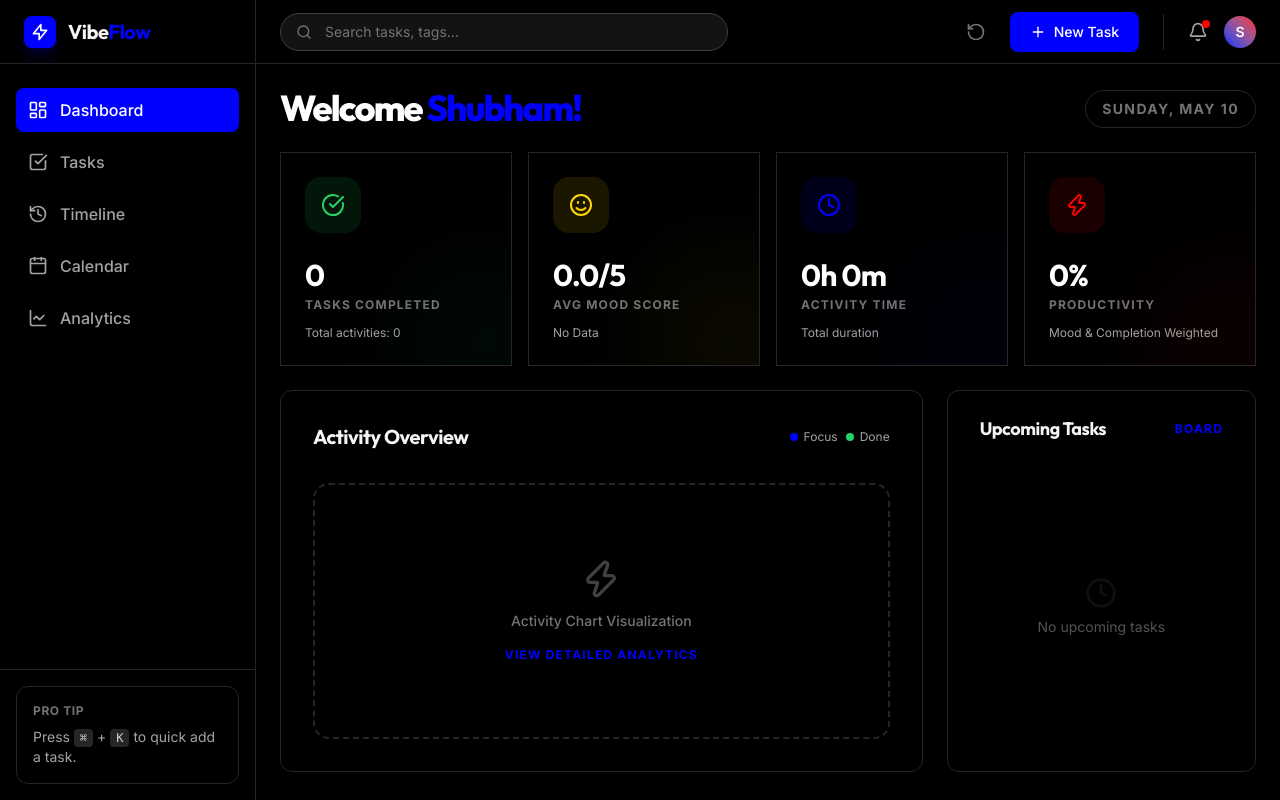
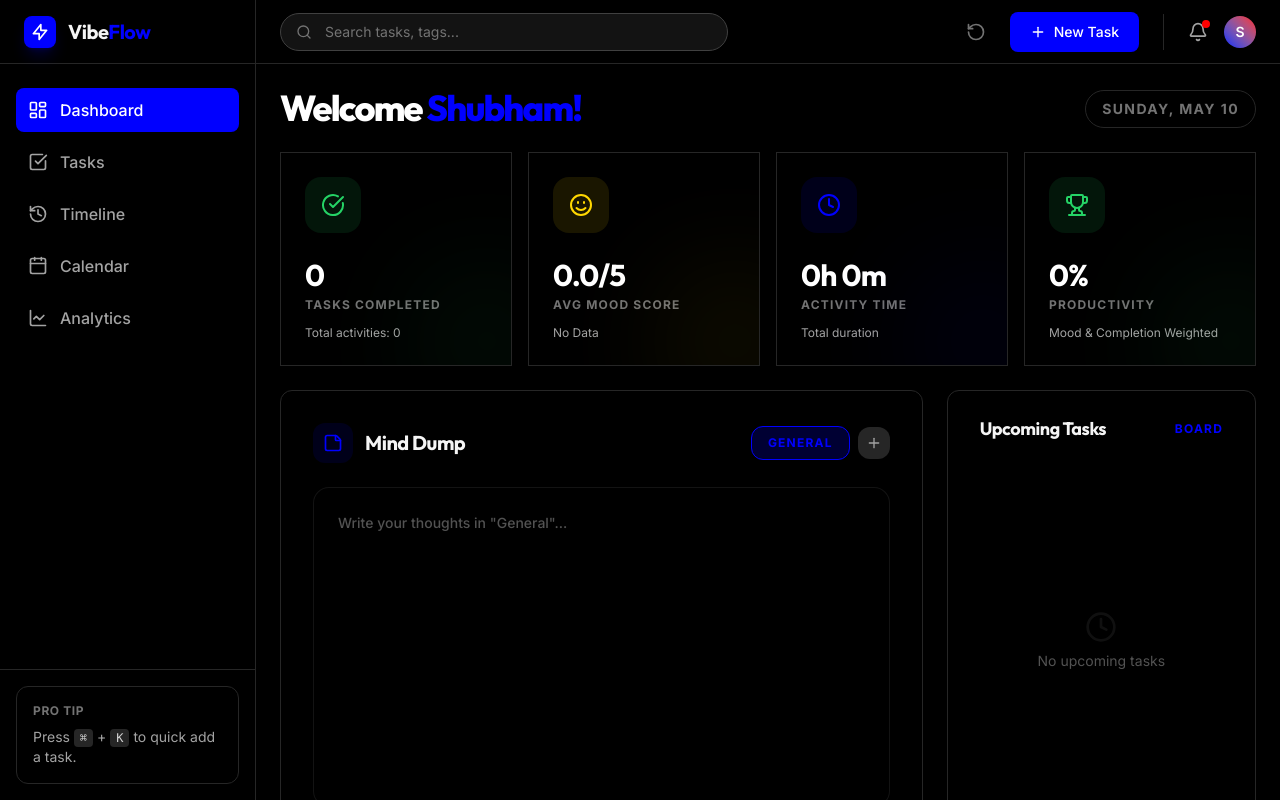
Before and after one commit to Shubhamsccs/VibeFlow, a React (Vite) app: page /dashboard in a window 1280 px wide. Built offline with nearby package versions, Linux system fonts and the light colour scheme.

Commit message:
Notepad feature added in dashboard

```diff
--- a/src/layouts/MainLayout.jsx
+++ b/src/layouts/MainLayout.jsx
@@ -26,10 +26,9 @@ export default function MainLayout() {
       const shortcuts = {
         '1': '/dashboard',
         '2': '/tasks',
-        '3': '/tracker',
-        '4': '/timeline',
-        '5': '/calendar',
-        '6': '/analytics',
+        '3': '/timeline',
+        '4': '/calendar',
+        '5': '/analytics',
       };
 
       if (shortcuts[e.key]) {
--- a/src/pages/Dashboard.jsx
+++ b/src/pages/Dashboard.jsx
@@ -1,11 +1,13 @@
 import { useNavigate } from "react-router-dom";
-import { CheckCircle, Flame, Clock, Zap, Smile } from "lucide-react";
+import { CheckCircle, Flame, Clock, Trophy, Smile, Zap, StickyNote, Plus, Trash2 } from "lucide-react";
 import { useTaskStore } from "../store/useTaskStore";
 import { useMemo } from "react";
 
 export default function Dashboard() {
   const navigate = useNavigate();
   const tasks = useTaskStore((state) => state.tasks);
+  const { notes, activeNoteId, setActiveNoteId, addNote, updateNote, deleteNote } = useTaskStore();
+  const activeNote = notes.find(n => n.id === activeNoteId) || notes[0];
 
   const stats = useMemo(() => {
     const parseDuration = (duration) => {
@@ -61,7 +63,7 @@ export default function Dashboard() {
   }, [tasks]);
 
   return (
-    <div className="space-y-6">
+    <div className="space-y-6 pb-10">
       <div className="flex flex-col sm:flex-row sm:items-end justify-between gap-4">
         <div>
           <h1 className="text-4xl font-black text-white tracking-tighter">
@@ -103,39 +105,79 @@ export default function Dashboard() {
           onClick={() => navigate("/timeline")}
         />
         <StatCard
-          icon={Zap}
+          icon={Trophy}
           label="Productivity"
           value={`${stats.productivity}%`}
           subtext="Mood & Completion Weighted"
-          color="secondary"
+          color="success"
           onClick={() => navigate("/analytics?tab=tasks")}
         />
       </div>
 
       <div className="grid grid-cols-1 lg:grid-cols-3 gap-6">
-        <div className="lg:col-span-2 glass-panel rounded-xl p-8 bg-slate-900/20">
-          <div className="flex justify-between items-center mb-8">
-            <h2 className="text-xl font-bold">Activity Overview</h2>
-            <div className="flex gap-2">
-              <span className="flex items-center gap-1.5 text-xs text-slate-400">
-                <div className="w-2 h-2 rounded-full bg-brand-primary" /> Focus
-              </span>
-              <span className="flex items-center gap-1.5 text-xs text-slate-400">
-                <div className="w-2 h-2 rounded-full bg-brand-success" /> Done
-              </span>
+        <div className="lg:col-span-2 glass-panel rounded-xl p-8 bg-slate-900/20 flex flex-col min-h-[450px]">
+          <div className="flex flex-col sm:flex-row sm:items-center justify-between mb-6 gap-4">
+            <div className="flex items-center gap-3">
+              <div className="p-2.5 rounded-xl bg-brand-primary/10 text-brand-primary">
+                <StickyNote className="w-5 h-5" />
+              </div>
+              <h2 className="text-xl font-bold tracking-tight">Mind Dump</h2>
+            </div>
+
+            <div className="flex items-center gap-2 overflow-x-auto no-scrollbar pb-1 sm:pb-0">
+              {notes.map(note => (
+                <button
+                  key={note.id}
+                  onClick={() => setActiveNoteId(note.id)}
+                  className={`px-4 py-2 rounded-xl text-xs font-black uppercase tracking-widest transition-all whitespace-nowrap border ${
+                    activeNoteId === note.id
+                      ? "bg-brand-primary/20 border-brand-primary text-brand-primary"
+                      : "bg-slate-900 border-slate-800 text-slate-500 hover:text-slate-300"
+                  }`}
+                >
+                  {note.title}
+                </button>
+              ))}
+              <button
+                onClick={() => {
+                  const title = prompt("Pad Name:");
+                  if (title) addNote(title);
+                }}
+                className="p-2 rounded-xl bg-slate-800 text-slate-400 hover:text-white transition-all"
+                title="New Pad"
+              >
+                <Plus className="w-4 h-4" />
+              </button>
             </div>
           </div>
-          <div className="h-64 flex flex-col items-center justify-center border-2 border-dashed border-slate-800 rounded-2xl bg-slate-950/20">
-            <Zap className="w-10 h-10 text-slate-700 mb-3" />
-            <p className="text-slate-500 text-sm font-medium">
-              Activity Chart Visualization
-            </p>
-            <button
-              onClick={() => navigate("/analytics")}
-              className="mt-4 text-xs font-bold text-brand-primary uppercase tracking-widest hover:underline"
-            >
-              View Detailed Analytics
-            </button>
+
+          <div className="flex-1 relative flex flex-col">
+            {activeNote ? (
+              <>
+                <textarea
+                  value={activeNote.content}
+                  onChange={(e) => updateNote(activeNote.id, e.target.value)}
+                  placeholder={`Write your thoughts in "${activeNote.title}"...`}
+                  className="flex-1 w-full bg-slate-950/40 border border-slate-800/50 rounded-2xl p-6 text-slate-200 placeholder:text-slate-600 focus:outline-none focus:border-brand-primary/50 transition-all resize-none font-medium leading-relaxed text-sm custom-scrollbar"
+                />
+                {activeNote.id !== 'general' && (
+                  <button
+                    onClick={() => {
+                      if (confirm("Delete this pad?")) deleteNote(activeNote.id);
+                    }}
+                    className="absolute bottom-4 right-4 p-3 rounded-xl bg-slate-900/80 text-slate-600 hover:text-brand-danger transition-all border border-slate-800 backdrop-blur-sm"
+                    title="Delete Pad"
+                  >
+                    <Trash2 className="w-4 h-4" />
+                  </button>
+                )}
+              </>
+            ) : (
+              <div className="flex-1 flex flex-col items-center justify-center text-slate-600">
+                <StickyNote className="w-10 h-10 mb-2 opacity-20" />
+                <p>Select or create a pad to start writing.</p>
+              </div>
+            )}
           </div>
         </div>
 
@@ -219,7 +261,6 @@ function StatCard({
           <h3 className="text-3xl font-heading font-bold mb-1 text-white tracking-tight">
             {value}
           </h3>
-          <Zap className={`w-5 h-5 opacity-0 group-hover:opacity-100 transition-opacity ${colorMap[color].split(' ')[0]}`} />
         </div>
         <p className="text-xs font-bold text-slate-500 uppercase tracking-widest">
           {label}
--- a/src/store/useTaskStore.js
+++ b/src/store/useTaskStore.js
@@ -69,8 +69,26 @@ export const useTaskStore = create(
 
           return { tasks: newTasks };
         }),
+      notes: [{ id: 'general', title: 'General', content: '' }],
+      activeNoteId: 'general',
+      setActiveNoteId: (id) => set({ activeNoteId: id }),
+      addNote: (title) => set((state) => ({
+        notes: [...state.notes, { id: crypto.randomUUID(), title, content: '' }]
+      })),
+      updateNote: (id, content) => set((state) => ({
+        notes: state.notes.map(n => n.id === id ? { ...n, content } : n)
+      })),
+      deleteNote: (id) => set((state) => {
+        const newNotes = state.notes.filter(n => n.id !== id);
+        return {
+          notes: newNotes,
+          activeNoteId: state.activeNoteId === id ? (newNotes[0]?.id || null) : state.activeNoteId
+        };
+      }),
       resetStore: () => set({
         tasks: [],
+        notes: [{ id: 'general', title: 'General', content: '' }],
+        activeNoteId: 'general'
       }),
     }),
     {
```
